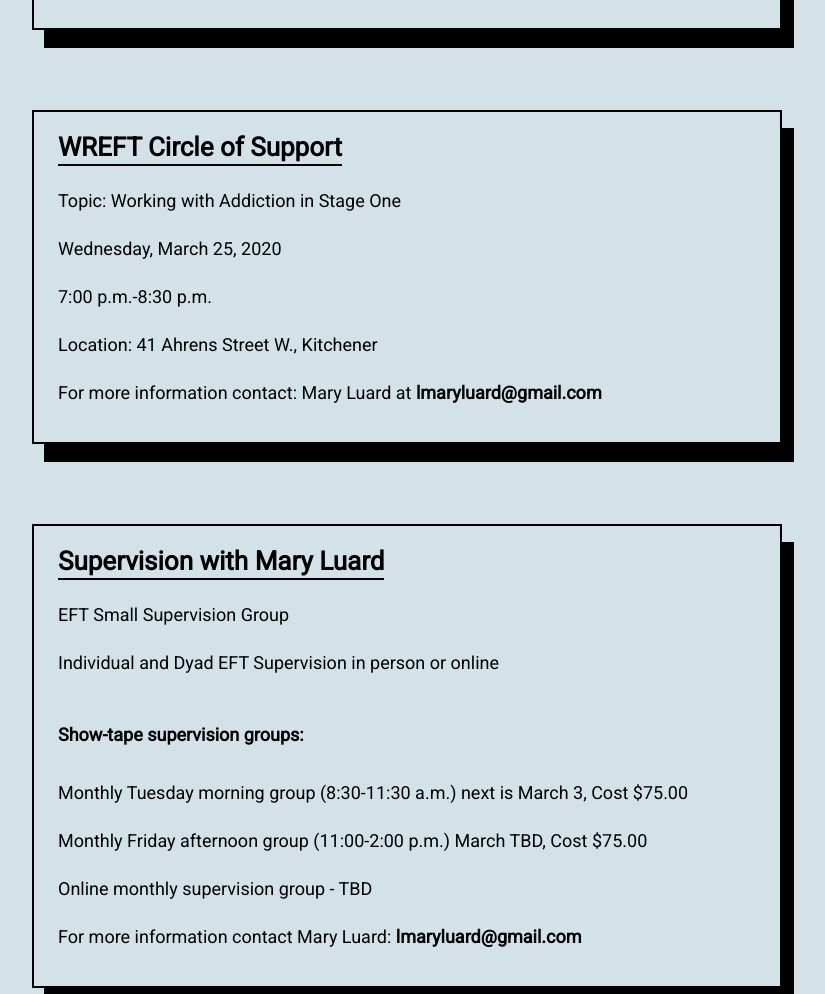
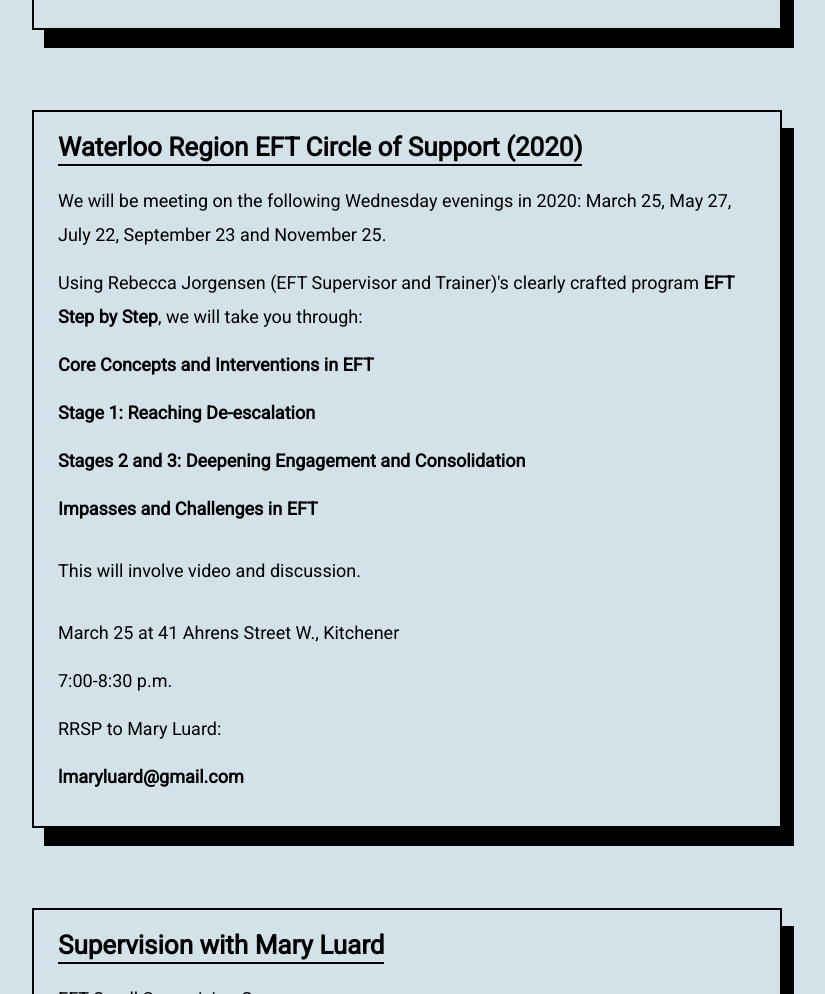
Before and after one commit to phamandrew/wreft, a website: page therapists-workshops.html in a window 1280 px wide. Shown: the part 720-1714 px from the top of the page, without its empty margins (233-1058 px from the left). Drawn offline with nearby package versions, Linux system fonts and the light colour scheme.

Commit message:
feb 2020 update

```diff
--- a/therapists-workshops.html
+++ b/therapists-workshops.html
@@ -101,13 +101,20 @@
                 <p>For more information contact: <a class="email-link" href="mailto:debbie@debbiewang.com?Subject=Online Consultation Group" target="_top">debbie@debbiewang.com</a></p>
             </div> -->
             <div class="event">
-                <h3>WREFT Circle of Support</h3>
-                <p>Topic: Working with Addiction in Stage One</p>
-                <!-- <p>Mid-summer gathering with dessert potluck!</p> -->
-                <p>Wednesday, March 25, 2020</p>
-                <p>7:00 p.m.-8:30 p.m.</p>
-                <p>Location: 41 Ahrens Street W., Kitchener</p>
-                <p>For more information contact: Mary Luard at <a class="email-link" href="mailto:lmaryluard@gmail.com?WREFT Circle of Support" target="_top">lmaryluard@gmail.com</a></p>
+                <h3>Waterloo Region EFT Circle of Support (2020)</h3>
+                <p>We will be meeting on the following Wednesday evenings in 2020: March 25, May 27, July 22, September 23 and November 25.</p>
+                <p>Using Rebecca Jorgensen (EFT Supervisor and Trainer)'s clearly crafted program <strong>EFT Step by Step</strong>, we will take you through: </p>
+                <p><strong>Core Concepts and Interventions in EFT</strong></p>
+                <p><strong>Stage 1: Reaching De-escalation</strong></p>
+                <p><strong>Stages 2 and 3: Deepening Engagement and Consolidation</strong></p>
+                <p><strong>Impasses and Challenges in EFT</strong></p>
+                <p></p>
+                <p>This will involve video and discussion.</p>
+                <p></p>
+                <p>March 25 at 41 Ahrens Street W., Kitchener</p>
+                <p>7:00-8:30 p.m.</p>
+                <p>RRSP to Mary Luard:</p>
+                <p> <a class="email-link" href="mailto:lmaryluard@gmail.com?WREFT Circle of Support" target="_top">lmaryluard@gmail.com</a></p>
 
             </div>
             <div class="event">
```
